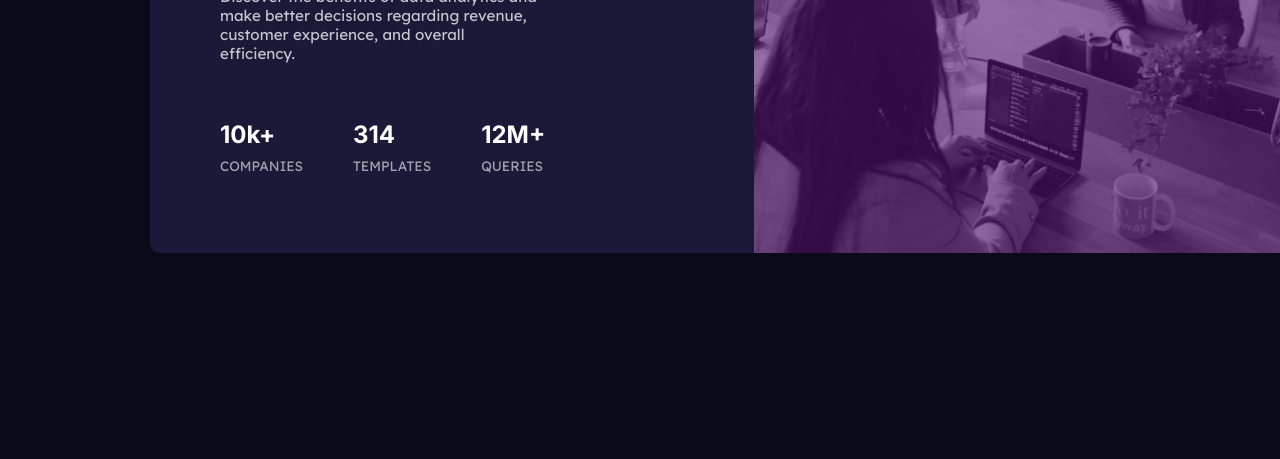
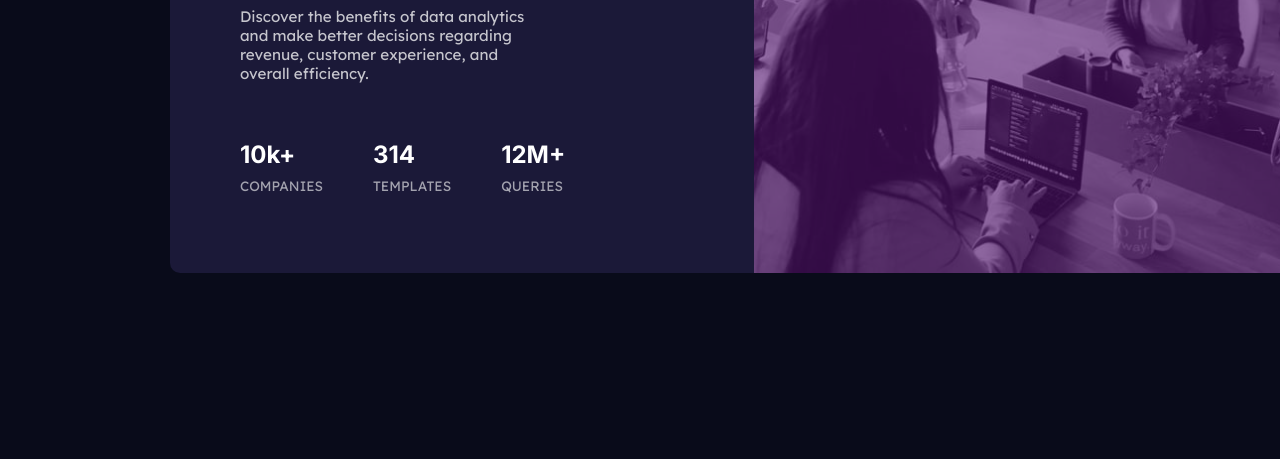
Before and after one commit to Dev-ThiagoMelo/LayoutCard, a plain HTML site: page index.html in a window 1280 px wide. Shown: the part 341-800 px from the top of the page. Drawn offline with Linux system fonts and the light colour scheme.

Commit message:
Update style.css

```diff
--- a/style.css
+++ b/style.css
@@ -18,7 +18,7 @@ body {
   min-width: 70rem;
   min-height: 55.55vh;
   display: flex;
-  margin: 150px;
+  margin: 170px;
   background-color:hsl(244, 38%, 16%);
   border-radius: 10px;
 }
```
